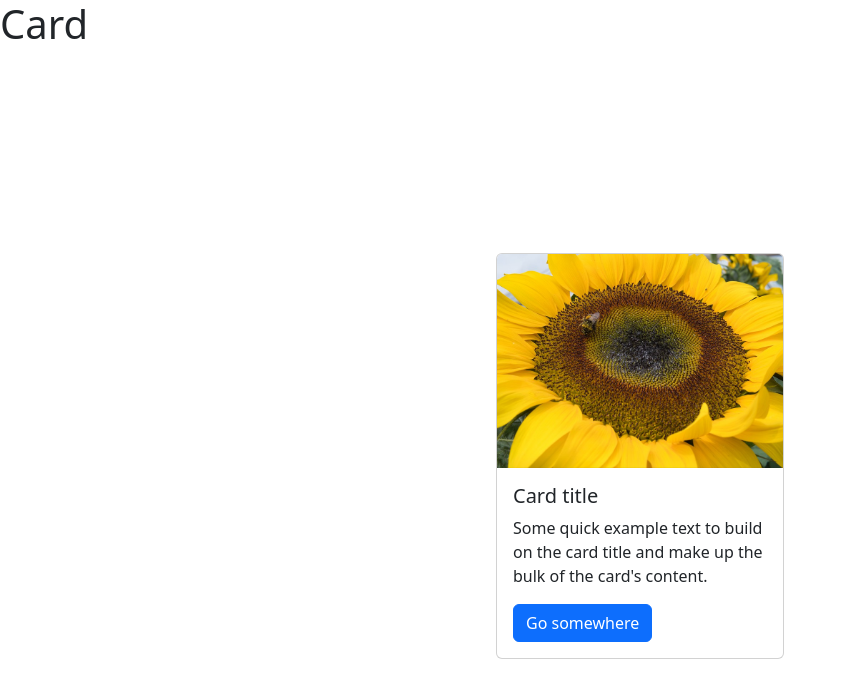
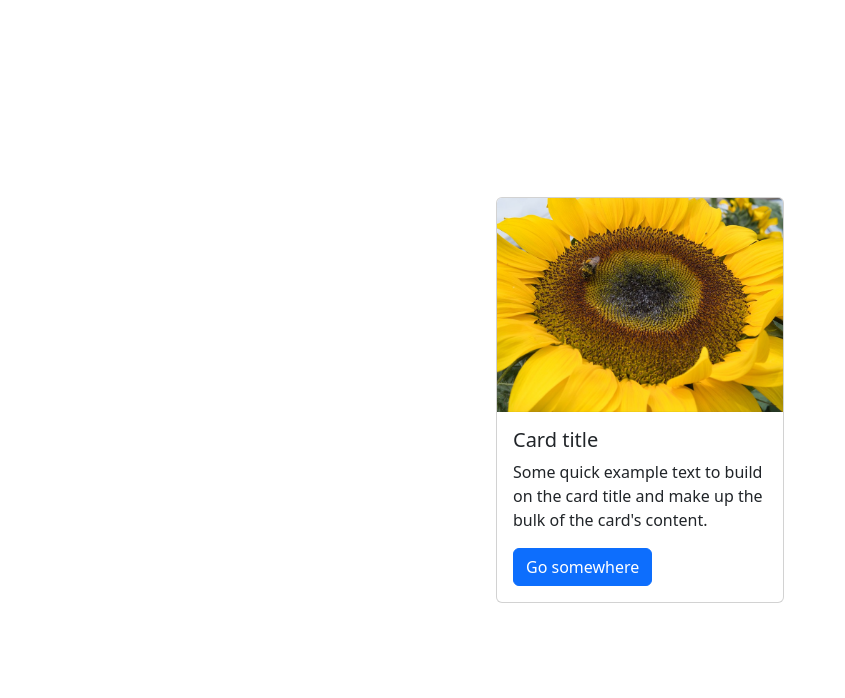
Before and after one commit to dishaagrawal9837/bootstrap-first-website, a plain HTML site: page index.html in a window 1280 px wide. Shown: the whole page, without its empty margins (0-845 px from the left). Drawn offline with nearby package versions, Linux system fonts and the light colour scheme.

Commit message:
Update index.html

```diff
--- a/index.html
+++ b/index.html
@@ -18,7 +18,6 @@
   </head>
 
   <body>
-    <h1>Card</h1>
     <div class="flex-container">
       <!--TODO 2: Add the Bootstrap Prebuilt Card here -->
       <div class="card" style="width: 18rem;">
```
